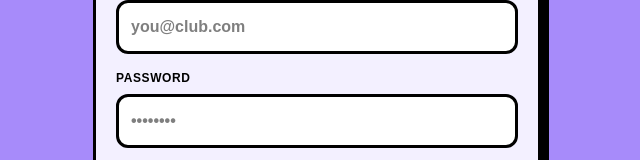
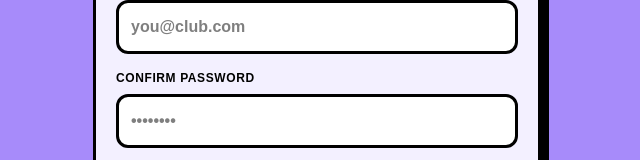
Before and after one commit to xenkou90/film-club, a Next.js app: page / in a window 1280 px wide. Shown: the part 456-616 px from the top of the page, without its empty margins (323-963 px from the left). Built offline with nearby package versions, Linux system fonts and the light colour scheme.

Commit message:
fix(AuthCard, rsvp): fix confirm password label, add missing brut-btn class, fix typo in rsvp error message

```diff
--- a/src/app/api/rsvp/route.ts
+++ b/src/app/api/rsvp/route.ts
@@ -44,7 +44,7 @@ export async function POST(req: Request) {
     try {
         body = await req.json();
     } catch {
-        return NextResponse.json({ error: "Invalida JSON body" }, { status: 400 });
+        return NextResponse.json({ error: "Invalid JSON body" }, { status: 400 });
     }
 
     const { roundId, userId, status } = body;
--- a/src/components/AuthCard.tsx
+++ b/src/components/AuthCard.tsx
@@ -138,7 +138,7 @@ export default function AuthCard() {
                     </label>
 
                     <label className="grid gap-2">
-                        <span className="text-xs font-extrabold uppercase tracking-wider">Password</span>
+                        <span className="text-xs font-extrabold uppercase tracking-wider">Confirm Password</span>
                         <input
                             className="brut-input"
                             type="password"
@@ -198,6 +198,7 @@ export default function AuthCard() {
 
                     <button
                         type="submit"
+                        className="brut-btn bg-[#b8ff66]"
                         disabled={!registerIsValid}
                         title={!registerIsValid ? "Email must not be empty, password must be at least 8 characters, and passwords must match" : ""}
                     >
```
